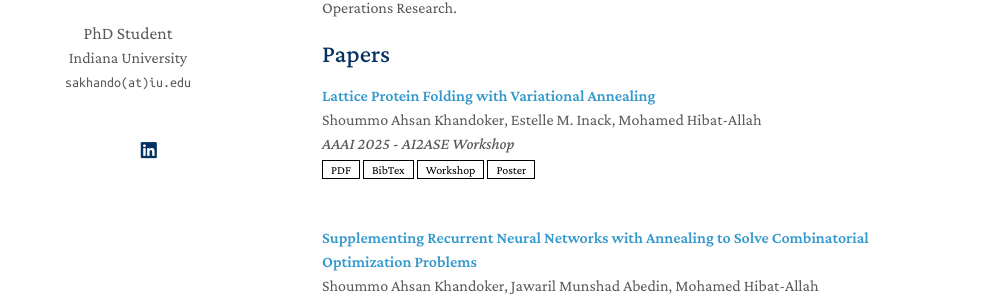
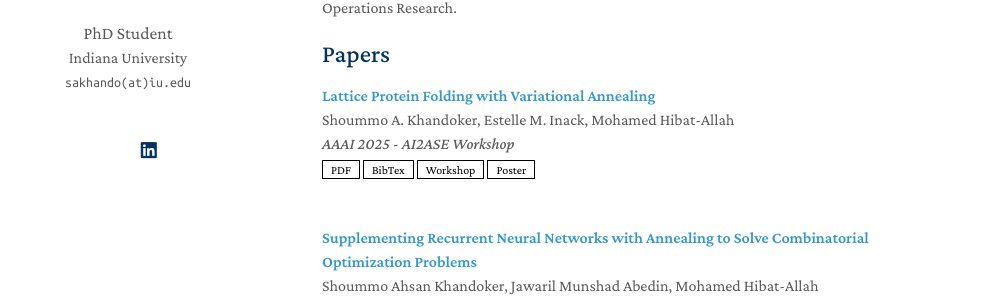
Before and after one commit to shoummoak/shoummoak.github.io, a Jekyll site: the page built from index.md, in a window 1280 px wide. Shown: the part 277-579 px from the top of the page, without its empty margins (148-1138 px from the left). Built offline with Jekyll 4.4.1, drawn with Linux system fonts in a browser that asks for light colours; a style sheet for code colours, icons or effects is not loaded; our own code applies the rules of GitHub Pages for plain Markdown files.

Commit message:
Update publications.yml

```diff
--- a/_data/publications.yml
+++ b/_data/publications.yml
@@ -2,7 +2,7 @@ main:
 
   - title: Lattice Protein Folding with Variational Annealing
     title_ref: https://arxiv.org/abs/2502.20632
-    authors: Shoummo Ahsan Khandoker, Estelle M. Inack, Mohamed Hibat-Allah
+    authors: Shoummo A. Khandoker, Estelle M. Inack, Mohamed Hibat-Allah
     conference_short:
     conference: "AAAI 2025 - AI2ASE Workshop"
     pdf: https://arxiv.org/abs/2502.20632
```
